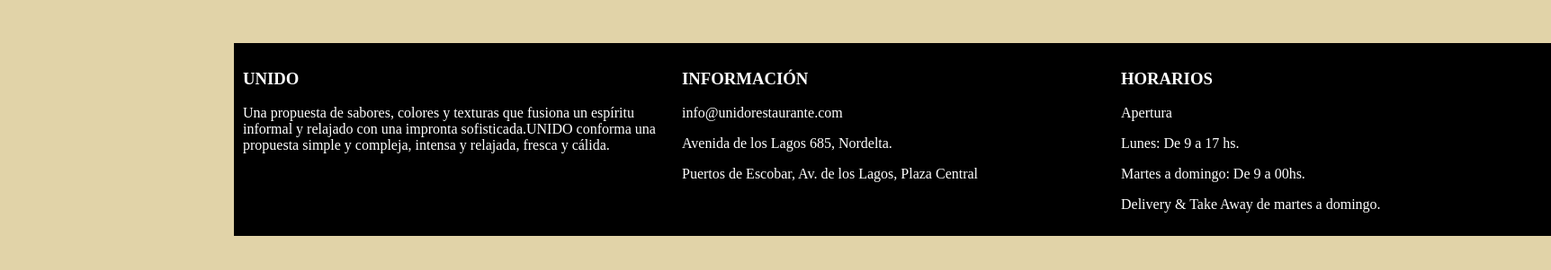
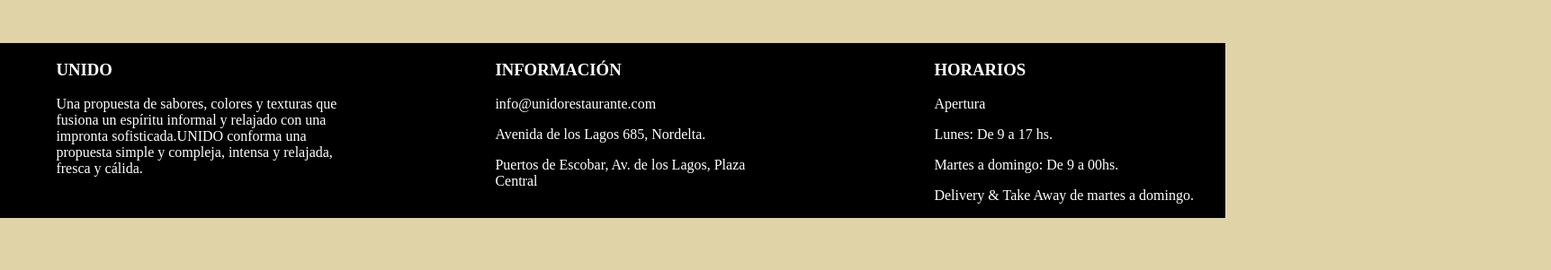
Before and after one commit to garciatcat/momento-2, a plain HTML site: page visualstudiocode/index.html in a window 1280 px wide. Shown: the part 1027-1328 px from the top of the page at 90% size, 1724 px wide, since content can reach past the window. Drawn offline with Linux system fonts and the light colour scheme.

Commit message:
Add files via upload

```diff
--- a/visualstudiocode/index.css
+++ b/visualstudiocode/index.css
@@ -83,7 +83,9 @@ body {
     width: 190%;
     height: 200%;
     color: white;
-    padding: 10px;
+    /* padding: 10px; */
+    margin: 0px 0px;
+    margin-left: -45%;
     display: flex;
 
   }
@@ -91,6 +93,7 @@ body {
   .column {
     flex: 1;
     margin-right: 20px;
+    margin-left: 10%;
   }
 
   .column:last-child {
```
